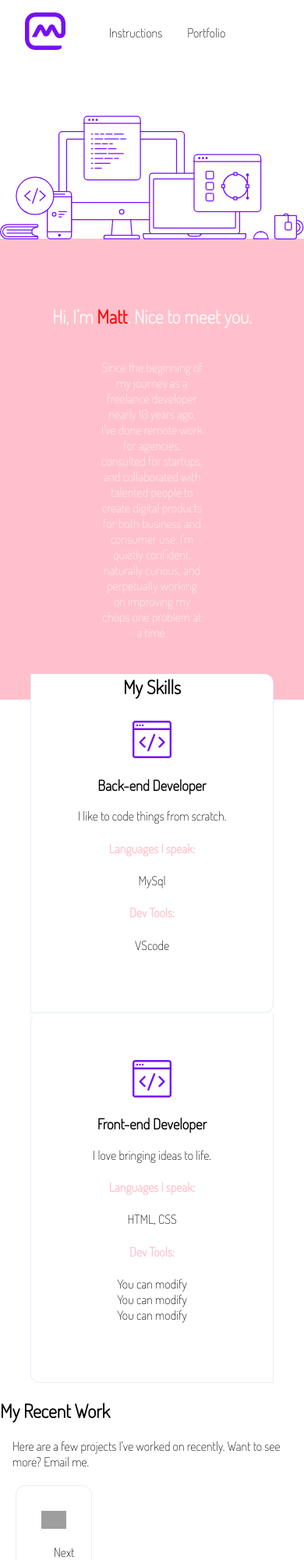
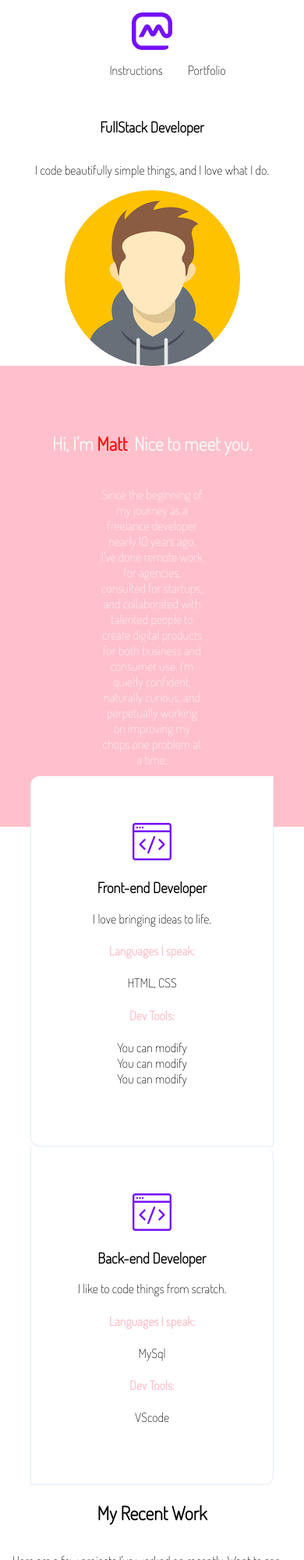
Before and after one commit to WildCodeSchool-2024-02/js-valence-checkpoint-1, a website: page site/portfolio.html in a window 390 px wide. Shown: the top 2000 px of the page at 78% size. Drawn offline with Linux system fonts and the light colour scheme; grey boxes are pictures that could not be loaded.

Commit message:
finish html - css part

```diff
--- a/site/css/portfolio.css
+++ b/site/css/portfolio.css
@@ -23,9 +23,21 @@ p {
   padding: 0 var(--gutter);
 }
 
+nav {
+  display: flex;
+  justify-content: space-between;
+}
+
 .menu {
   display: flex;
   margin-bottom: var(--gutter);
+}
+
+.first-banner {
+  display: flex;
+  flex-direction: column;
+  justify-content: center;
+  align-items: center;
 }
 
 .desktop {
@@ -52,6 +64,8 @@ p {
 }
 
 .skills {
+  display: flex;
+  justify-content: center;
   margin-top: calc(var(--gutter) * -2);
   border-radius: var(--radius);
   padding: 0 10%;
@@ -67,7 +81,7 @@ p {
   border-right: var(--styledBorder);
   border-bottom: var(--styledBorder);
   background-color: var(--cardColor);
-  padding: calc(var(--gutter) * 3.75) calc(var(--gutter)* 2.1875);
+  padding: calc(var(--gutter) * 3.75) calc(var(--gutter) * 2.1875);
   border-radius: var(--radius);
   text-align: var(--textAlign);
   box-shadow: var(--styledShadow);
@@ -76,6 +90,7 @@ p {
 .column:first-of-type {
   border-bottom-left-radius: 0;
   border-top-left-radius: 0;
+  order: 1;
 }
 
 .column:last-child {
@@ -92,8 +107,20 @@ p {
   color: var(--lightWildColor);
 }
 
+.recent-work {
+  display: flex;
+  flex-direction: column;
+  align-items: center;
+}
+
 .projects a {
   color: var(--purple);
+}
+
+.boxes {
+  display: flex;
+  justify-content: center;
+  flex-wrap: wrap;
 }
 
 .box {
@@ -108,3 +135,31 @@ p {
 .purple-text {
   color: var(--purple);
 }
+
+.disabled {
+  opacity: 0.6;
+}
+
+@media screen and (max-width: 700px) {
+  nav {
+    display: flex;
+    flex-direction: column;
+    justify-content: center;
+    align-items: center;
+  }
+
+  .desktop {
+    display: none;
+  }
+
+  .skills {
+    display: flex;
+    flex-direction: column;
+    padding: 0 10%;
+  }
+
+  .boxes {
+    display: flex;
+    flex-direction: column;
+  }
+}
--- a/site/portfolio.html
+++ b/site/portfolio.html
@@ -1,10 +1,13 @@
-<!DOCTYPE html>
+<!doctype html>
 <html lang="en">
   <head>
-    <meta charset="utf-8">
-    <meta name="viewport" content="width=device-width, initial-scale=1, shrink-to-fit=no">
-    <link rel="stylesheet" href="css/main.css">
-    <link rel="stylesheet" href="css/portfolio.css">
+    <meta charset="utf-8" />
+    <meta
+      name="viewport"
+      content="width=device-width, initial-scale=1, shrink-to-fit=no"
+    />
+    <link rel="stylesheet" href="css/main.css" />
+    <link rel="stylesheet" href="css/portfolio.css" />
     <title>Checkpoint 1 Portfolio</title>
   </head>
 
@@ -20,19 +23,28 @@
     </header>
 
     <main>
-      <!-- First banner with title, description, avatar and image desktop -->
-      <!-- You can use the avatar image on the folder image -->
+      <div class="first-banner">
+        <h3>FullStack Developer</h3>
+        <p>I code beautifully simple things, and I love what I do.</p>
+        <img src="image/avatar-bis.png" alt="avatar-bis" />
         <section>
           <figure class="desktop">
             <img src="image/desktop.svg" alt="desktop" />
           </figure>
         </section>
-
+      </div>
       <!-- Second banner with description of your name and your presentation -->
       <article>
         <section class="description pink-bg">
           <h1>Hi, I’m <span id="firstname">Matt</span>. Nice to meet you.</h1>
-          <p>Since the beginning of my journey as a freelance developer nearly 10 years ago, I've done remote work for agencies, consulted for startups, and collaborated with talented people to create digital products for both business and consumer use. I'm quietly confident, naturally curious, and perpetually working on improving my chops one problem at a time.</p>
+          <p>
+            Since the beginning of my journey as a freelance developer nearly 10
+            years ago, I've done remote work for agencies, consulted for
+            startups, and collaborated with talented people to create digital
+            products for both business and consumer use. I'm quietly confident,
+            naturally curious, and perpetually working on improving my chops one
+            problem at a time.
+          </p>
         </section>
       </article>
 
@@ -68,32 +80,63 @@
 
       <!-- Third banner with list of all your projects -->
       <article class="projects">
+        <div class="recent-work">
           <h2>My Recent Work</h2>
-          <p>Here are a few projects I've worked on recently. Want to see more? Email me.</p>
+          <p>
+            Here are a few projects I've worked on recently. Want to see more?
+            Email me.
+          </p>
+        </div>
+        <div class="boxes">
           <section class="box">
-            <img src="https://mattfarley.ca/img/logos/kybercore.svg" alt="logo-entreprise" />
-            <p>Next level plug and play chassis systems for custom do-it-yourself lightsaber builds.</p>
-            <a class="disabled" >In development</a>
+            <img
+              src="https://mattfarley.ca/img/logos/kybercore.svg"
+              alt="logo-entreprise"
+            />
+            <p>
+              Next level plug and play chassis systems for custom do-it-yourself
+              lightsaber builds.
+            </p>
+            <a class="disabled">In development</a>
           </section>
           <section class="box">
-            <img src="https://mattfarley.ca/img/logos/basin.svg" alt="logo-entreprise" />
-            <p>A powerful, easy-to-configure form backend for designers and developers. No coding required.</p>
+            <img
+              src="https://mattfarley.ca/img/logos/basin.svg"
+              alt="logo-entreprise"
+            />
+            <p>
+              A powerful, easy-to-configure form backend for designers and
+              developers. No coding required.
+            </p>
             <a href="www.usebasin.com">www.usebasin.com</a>
           </section>
           <section class="box">
-            <img src="https://mattfarley.ca/img/logos/ylbuilders.svg" alt="logo-entreprise" />
-            <p>Beautifully simple websites for independent distributors of Young Living Essential Oils.</p>
+            <img
+              src="https://mattfarley.ca/img/logos/ylbuilders.svg"
+              alt="logo-entreprise"
+            />
+            <p>
+              Beautifully simple websites for independent distributors of Young
+              Living Essential Oils.
+            </p>
             <a href="www.ylbuilders.com">www.ylbuilders.com</a>
           </section>
           <section class="box">
-            <img src="https://mattfarley.ca/img/logos/dovetail.svg" alt="logo-entreprise" />
-            <p>A space and member management solution for coworking communities both big and small.</p>
-            <a class="disabled" >Shutdown in 2017</a>
+            <img
+              src="https://mattfarley.ca/img/logos/dovetail.svg"
+              alt="logo-entreprise"
+            />
+            <p>
+              A space and member management solution for coworking communities
+              both big and small.
+            </p>
+            <a class="disabled">Shutdown in 2017</a>
           </section>
+        </div>
       </article>
     </main>
     <footer class="description pink-bg">
-        <img src="image/logo-white.svg" alt='logo-white' />
+      <img src="image/logo-white.svg" alt="logo-white" />
       <p>Living, learning, & leveling up one day at a time.</p>
     </footer>
     <script src="js/portfolio.js"></script>
```
Lines whose indentation alone changed are shown as unchanged.
